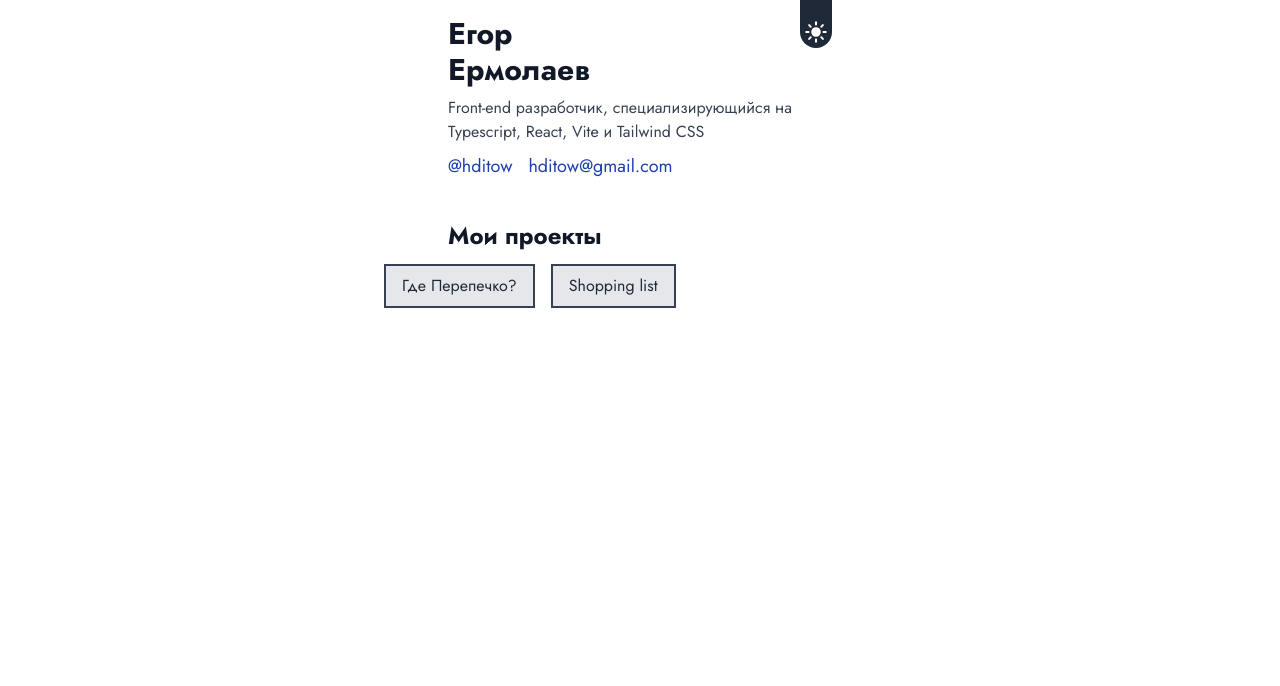
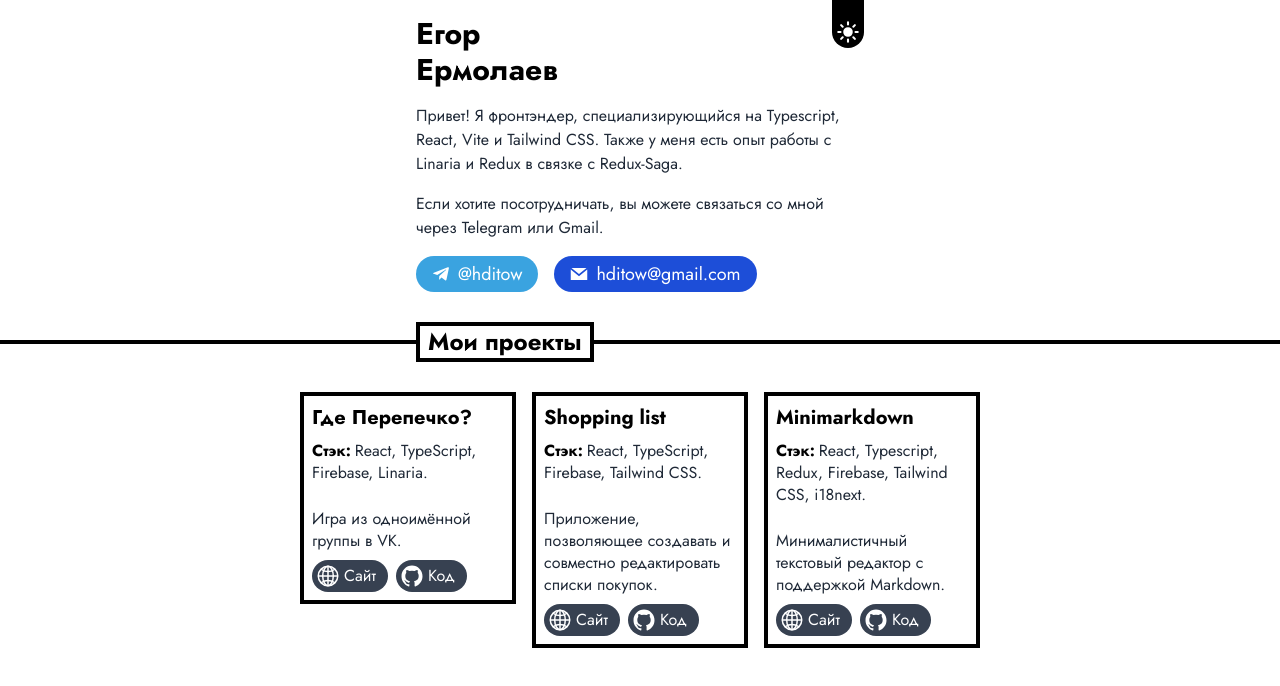
Before and after one commit to hdito/portfolio, a React (Vite) app: page / in a window 1280 px wide. Shown: the top 686 px of the page. Built offline with nearby package versions, Linux system fonts and the light colour scheme.

Commit message:
Update design

```diff
--- a/src/App.tsx
+++ b/src/App.tsx
@@ -1,126 +1,65 @@
-import { nanoid } from "nanoid";
-import { useState } from "react";
+import { FaTelegramPlane } from "react-icons/fa";
+import { GrMail } from "react-icons/gr";
+import { ProjectCard } from "./ProjectCard";
+import { projects } from "./projects";
 import { ThemeSwitcher } from "./ThemeSwitcher";
 
-interface IProject {
-  id: string;
-  title: string;
-  stack: string;
-  description: string;
-  codeSource?: string;
-  website?: string;
-}
-const projects: IProject[] = [
-  {
-    id: nanoid(),
-    title: "Где Перепечко?",
-    stack: "React, TypeScript, Vite, Firebase, Linaria",
-    description:
-      "Летом 2022-го я разработал интерактивную версию игры из группы в VK «Где перепечко?». В приложении на различных карточках необходимо найти спрятанного курсанта Перепечко. Первоначально изображения для игры были жёстко закодированы, но потом я перенёс их в облачное хранилище Cloud Storage от Firebase. Таким образом, для добавления новых карточек больше не нужно изменять код приложения — достаточно загрузить картинки в облако и прописать в базе данных координаты Перепечко. Проект сделан для онлайн-курса The Odin Project.",
-    codeSource: "https://github.com/hdito/gdeperepechko",
-    website: "https://gdeperepechko.web.app/",
-  },
-  {
-    id: nanoid(),
-    title: "Shopping list",
-    stack: "React, TypeScript, Vite, Firebase, Tailwind",
-    description:
-      "Приложение, позволяющее создавать и совместно редактировать списки покупок.",
-    codeSource: "https://github.com/hdito/shopping-list",
-    website: "https://shopping-list-1e7b4.web.app",
-  },
-];
-
 export const App = () => {
-  const [selectedProject, setSelectedProject] = useState<number | null>(null);
   return (
-    <div className="font-jost min-w-min min-h-screen h-full flex flex-col items-center gap-3 p-4 bg-white dark:bg-gray-800 text-gray-700 dark:text-gray-200 transition-all duration-200">
-      <div className="flex max-w-sm flex-col gap-2 justify-center">
+    <div className="flex flex-col items-center font-jost min-h-screen text-gray-800 dark:text-gray-200 bg-white dark:bg-gray-900">
+      <div className="px-4 sm:px-0 flex flex-col gap-4 justify-center sm:max-w-columns-8-1280 2xl:max-w-columns-6-1920 py-4 pb-12">
         <div className="flex justify-between relative">
-          <h1 className="text-gray-900 dark:text-gray-50 text-3xl font-bold">
+          <h1 className="text-black dark:text-gray-50 text-3xl font-bold">
             Егор <br />
             Ермолаев
           </h1>
           <ThemeSwitcher />
         </div>
         <p>
-          Front-end разработчик, специализирующийся на Typescript, React, Vite и
-          Tailwind CSS
+          Привет! Я фронтэндер, специализирующийся на Typescript, React, Vite и
+          Tailwind&nbsp;CSS. Также у меня есть опыт работы с Linaria и Redux в
+          связке с Redux&#8209;Saga.
         </p>
-        <div className="flex gap-4 flex-wrap mb-8 text-blue-800 dark:text-blue-200">
+        <p>
+          Если хотите посотрудничать, вы можете связаться со мной через Telegram
+          или Gmail.
+        </p>
+        <div className="flex gap-4 flex-wrap text-white">
           <a
-            className="no-underline text-lg hover:underline"
+            className="no-underline text-lg"
             href="https://t.me/hditow"
             target="_blank"
             rel="noopener noreferrer"
           >
-            @hditow
+            <button className="flex gap-2 items-center bg-tg-blue rounded-full px-4 py-1 hover:opacity-80 transition-opacity duration-200">
+              <FaTelegramPlane />
+              <div>@hditow</div>
+            </button>
           </a>
           <a
-            className="no-underline text-lg hover:underline"
+            className="no-underline text-lg"
             href="mailto:hditow@gmail.com"
             target="_blank"
             rel="noopener noreferrer"
           >
-            hditow@gmail.com
+            <button className="flex gap-2 items-center bg-blue-700 rounded-full px-4 py-1 hover:opacity-80 transition-opacity duration-200">
+              <GrMail />
+              <div>hditow@gmail.com</div>
+            </button>
           </a>
         </div>
-        <h1 className="text-gray-900 dark:text-gray-50 text-2xl font-bold">
-          Мои проекты
-        </h1>
       </div>
-      <div className="max-w-lg w-full flex flex-col gap-2">
-        <div className="self-start flex flex-wrap gap-4">
-          {projects.map((project, index) => (
-            <button
-              className={`py-2 px-4 border-2 border-gray-700 dark:border-gray-100 text-center hover:shadow-[4px_4px_0_0_#374151] dark:hover:shadow-[4px_4px_0_0_#f9fafb] transition-all duration-200 ease-in-out ${
-                index === selectedProject
-                  ? "bg-orange-600 text-gray-50"
-                  : "bg-gray-200 text-gray-800 dark:bg-gray-600 dark:text-gray-50"
-              }`}
-              key={project.id}
-              onClick={() => setSelectedProject(index)}
-            >
-              {project.title}
-            </button>
-          ))}
+      <div className="px-4 sm:px-0 relative border-2 border-black dark:border-gray-50 w-full">
+        <div className="sm:max-w-columns-8-1280 2xl:max-w-columns-6-1920 w-full m-auto">
+          <h2 className="absolute -translate-y-1/2 bg-white dark:bg-gray-900 text-black border-4 border-black dark:border-gray-50 px-2 dark:text-gray-50 text-2xl font-bold">
+            Мои проекты
+          </h2>
         </div>
-        {selectedProject !== null && (
-          <div className="flex flex-col gap-2 max-w-prose">
-            <div className="flex items-baseline gap-1">
-              <h2 className="text-gray-900 dark:text-gray-50 text-lg font-bold">
-                Стэк:
-              </h2>
-              <p>{projects[selectedProject].stack}</p>
-            </div>
-            <p>{projects[selectedProject].description}</p>
-            {(projects[selectedProject].codeSource ||
-              projects[selectedProject].website) && (
-              <div className="flex gap-4 flex-wrap text-blue-800 dark:text-blue-200">
-                {projects[selectedProject].website && (
-                  <a
-                    className="no-underline text-lg hover:underline"
-                    href={projects[selectedProject].website}
-                    target="_blank"
-                    rel="noopener noreferrer"
-                  >
-                    Сайт
-                  </a>
-                )}
-                {projects[selectedProject].codeSource && (
-                  <a
-                    className="no-underline text-lg hover:underline"
-                    href={projects[selectedProject].codeSource}
-                    target="_blank"
-                    rel="noopener noreferrer"
-                  >
-                    Код
-                  </a>
-                )}
-              </div>
-            )}
-          </div>
-        )}
+      </div>
+      <div className="sm:max-w-columns-12-1280 2xl:max-w-columns-12-1920 w-full grid grid-cols-[repeat(auto-fit,_minmax(200px,_1fr))] px-4 gap-4 pt-12 pb-4 lg:px-0">
+        {projects.map((project) => (
+          <ProjectCard key={project.id} project={project} />
+        ))}
       </div>
     </div>
   );
--- /dev/null
+++ b/src/ProjectCard.tsx
@@ -0,0 +1,36 @@
+import { IoGlobeOutline, IoLogoGithub } from "react-icons/io5";
+import { project } from "./projectType";
+
+export const ProjectCard = ({ project }: { project: project }) => {
+  return (
+    <div
+      key={project.id}
+      className="flex flex-col gap-2 leading-snug border-4 border-black dark:border-gray-50 px-2 py-2 hover:-translate-y-1 transition-transform duration-200 self-start"
+    >
+      <h3 className="font-bold text-xl text-black dark:text-gray-50">
+        {project.title}
+      </h3>
+      <p className="mb-4">
+        <span className="inline-block mr-1 text-black dark:text-gray-50 font-bold">
+          Стэк:
+        </span>
+        <span>{project.stack}</span>
+      </p>
+      <p>{project.description}</p>
+      <div className="flex wrap gap-2">
+        <a href={project.website} target="_blank" rel="noopener noreferrer">
+          <button className="flex gap-1 items-center rounded-full p-1 pr-3 bg-gray-700 dark:bg-gray-300 dark:text-gray-800 text-white hover:opacity-80 transition-opacity duration-200">
+            <IoGlobeOutline className="text-2xl" />
+            Сайт
+          </button>
+        </a>
+        <a href={project.codeSource} target="_blank" rel="noopener noreferrer">
+          <button className="flex gap-1 items-center rounded-full p-1 pr-3 bg-gray-700 text-white dark:bg-gray-300 dark:text-gray-800 hover:opacity-80 transition-opacity duration-200">
+            <IoLogoGithub className="text-2xl" />
+            Код
+          </button>
+        </a>
+      </div>
+    </div>
+  );
+};
--- a/src/ThemeSwitcher.tsx
+++ b/src/ThemeSwitcher.tsx
@@ -22,7 +22,7 @@ export const ThemeSwitcher = () => {
 
   return (
     <button
-      className="h-12 absolute -top-4 right-0 flex justify-center items-end p-1 text-2xl text-white dark:text-gray-800 rounded-b-full bg-gray-800 dark:bg-gray-50 "
+      className="h-12 absolute -top-4 right-0 flex justify-center items-end p-1 text-2xl text-white dark:text-gray-800 rounded-b-full bg-black dark:bg-gray-50 "
       onClick={() => setDarkTheme((prev) => !prev)}
     >
       {darkTheme ? (
--- /dev/null
+++ b/src/projectType.ts
@@ -0,0 +1,8 @@
+export interface project {
+  id: string;
+  title: string;
+  stack: string;
+  description: string;
+  codeSource: string;
+  website: string;
+}
--- /dev/null
+++ b/src/projects.ts
@@ -0,0 +1,30 @@
+import { nanoid } from "nanoid";
+import { project } from "./projectType";
+
+export const projects: project[] = [
+  {
+    id: nanoid(),
+    title: "Где Перепечко?",
+    stack: "React, TypeScript, Firebase, Linaria.",
+    description: "Игра из одноимённой группы в VK.",
+    codeSource: "https://github.com/hdito/gdeperepechko",
+    website: "https://gdeperepechko.web.app/",
+  },
+  {
+    id: nanoid(),
+    title: "Shopping list",
+    stack: "React, TypeScript, Firebase, Tailwind CSS.",
+    description:
+      "Приложение, позволяющее создавать и совместно редактировать списки покупок.",
+    codeSource: "https://github.com/hdito/shopping-list",
+    website: "https://shopping-list-1e7b4.web.app",
+  },
+  {
+    id: nanoid(),
+    title: "Minimarkdown",
+    stack: "React, Typescript, Redux, Firebase, Tailwind CSS, i18next.",
+    description: "Минималистичный текстовый редактор с поддержкой Markdown.",
+    codeSource: "https://github.com/hdito/minimarkdown",
+    website: "https://minimarkdown.web.app/",
+  },
+];
--- a/tailwind.config.js
+++ b/tailwind.config.js
@@ -5,6 +5,13 @@ module.exports = {
   theme: {
     extend: {
       fontFamily: { jost: ["jost", "sans-serif"] },
+      colors: { "tg-blue": "#3aa3e0" },
+      maxWidth: {
+        "columns-8-1280": "448px",
+        "columns-12-1280": "680px",
+        "columns-6-1920": "592px",
+        "columns-12-1920": "1280",
+      },
     },
   },
   plugins: [],
```
